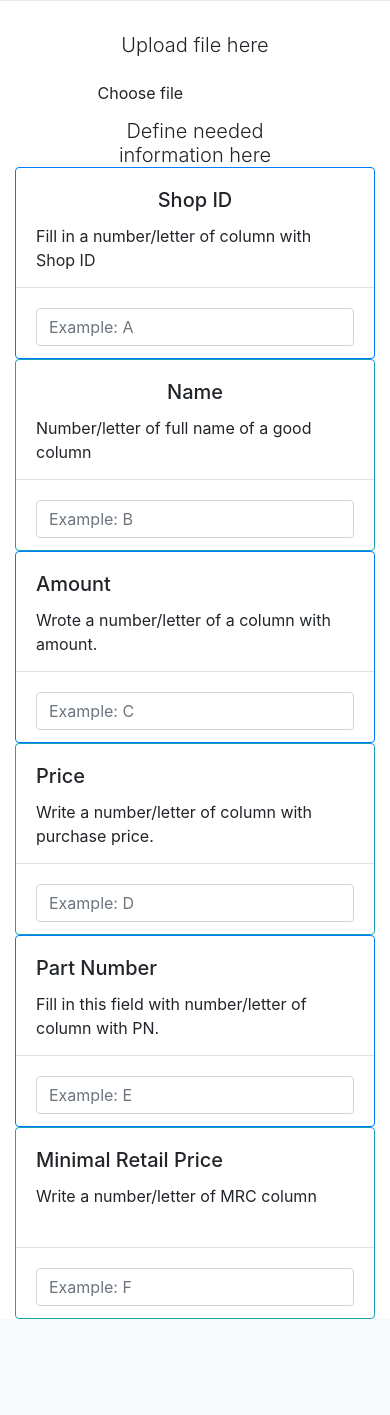
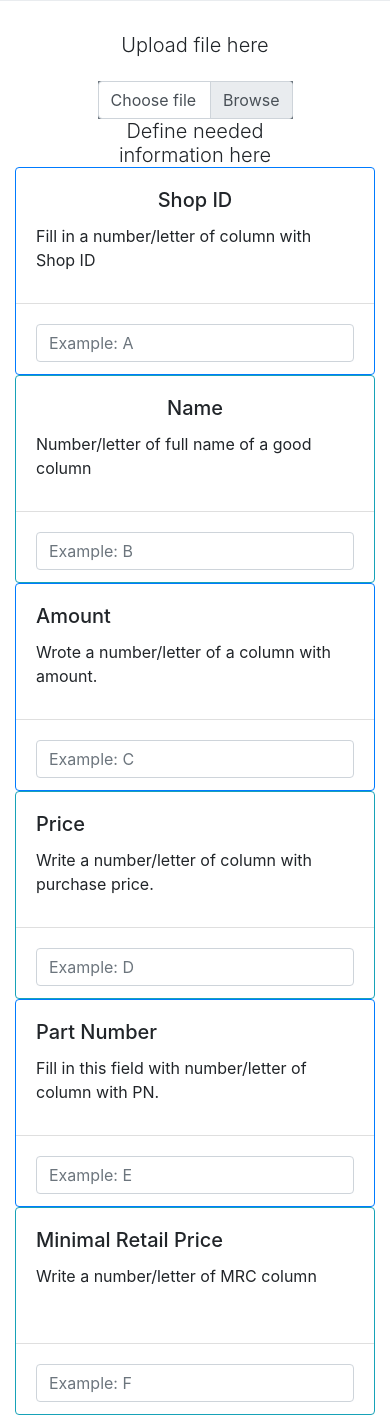
Before and after one commit to melission/Pricer, a Django app: page /pricer/ in a window 390 px wide. Shown: the part 639-2054 px from the top of the page. Before the commit the page ends 1958 px from the top, so only its background shows below. Run offline with Django 3.2, Linux system fonts and the light colour scheme; some libraries are stand-ins or nearby versions.

Commit message:
This time only cosmetic changes: changed labels class to correct one, cards now have a little bit higher (+1 rem) size to look better at a small screen, submit button now has specified size with spaces from both sides.

```diff
--- a/templates/pricer.html
+++ b/templates/pricer.html
@@ -37,9 +37,9 @@
             Upload file here
         </h3>
     </div>
-    <div class="form-row mx-auto" style="width: 50%">
+    <div class="input-group form-row mx-auto bg-secondary" style="width: 50%">
         <div class="custom-file">
-          <label for="id_document">Choose file</label>
+          <label class="custom-file-label" for="id_document">Choose file</label>
           <input type="file" name="document" class="custom-file-input" id="id_document"
                aria-describedby="id_document" required>
         </div>
@@ -56,7 +56,7 @@
 {#    <form method="POST" action="."> {% csrf_token %}#}
     <div class="row mx-auto" style="height: 18rem">
         <div class="col-md-2">
-            <div class="card border-primary" style="height: 12rem">
+            <div class="card border-primary" style="height: 13rem">
                 <div class="card-body">
                     <h5 class="card-title text-center"> Shop ID</h5>
                     <p> Fill in a number/letter of column with Shop ID</p>
@@ -71,7 +71,7 @@
             </div>
         </div>
         <div class="col-md-2">
-            <div class="card border-info" style="height:12rem">
+            <div class="card border-info" style="height:13rem">
                 <div class="card-body">
                     <h5 class="card-title text-center">Name</h5>
                     <p> Number/letter of full name of a good column</p>
@@ -88,7 +88,7 @@
             </div>
         </div>
         <div class="col-md-2">
-            <div class="card border-primary" style="height: 12rem">
+            <div class="card border-primary" style="height: 13rem">
                 <div class="card-body">
                     <h5 class="card-title"> Amount</h5>
                     <p> Wrote a number/letter of a column with amount.</p>
@@ -102,7 +102,7 @@
             </div>
         </div>
         <div class="col-md-2">
-            <div class="card border-info" style="height: 12rem">
+            <div class="card border-info" style="height: 13rem">
                 <div class="card-body">
                     <h5 class="card-title">Price</h5>
                     <p class="card-text">Write a number/letter of column with purchase price.</p>
@@ -116,7 +116,7 @@
             </div>
         </div>
         <div class="col-md-2">
-            <div class="card border-primary" style="height: 12rem">
+            <div class="card border-primary" style="height: 13rem">
                 <div class="card-body">
                     <h5 class="card-title">Part Number</h5>
                     <p> Fill in this field with number/letter of column with PN.</p>
@@ -130,7 +130,7 @@
             </div>
         </div>
         <div class="col-md-2">
-            <div class="card border-info" style="height: 12rem">
+            <div class="card border-info" style="height: 13rem">
                 <div class="card-body">
                     <h5 class="card-title">Minimal Retail Price</h5>
                     <p class="card-text"> Write a number/letter of MRC column</p>
@@ -145,7 +145,7 @@
         </div>
 {#    </div>#}
     </div>
-        <div class="row-cols-1 mx-auto text-center">
+        <div class="row-cols-1 mx-auto text-center" style="height: 8rem">
             <button type="submit" class="btn btn-primary btn-lg" style='width: 15%'>Start forming price list</button>
         </div>
     </form>
```
